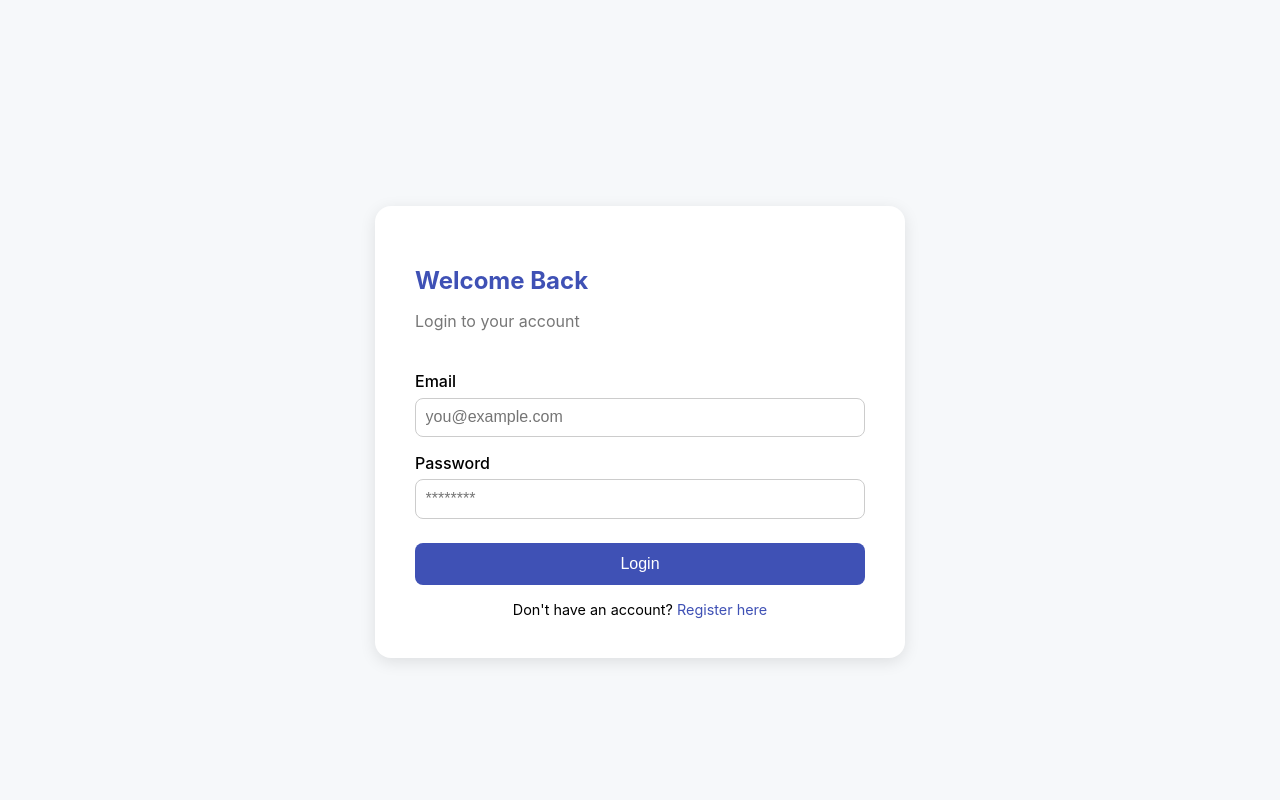
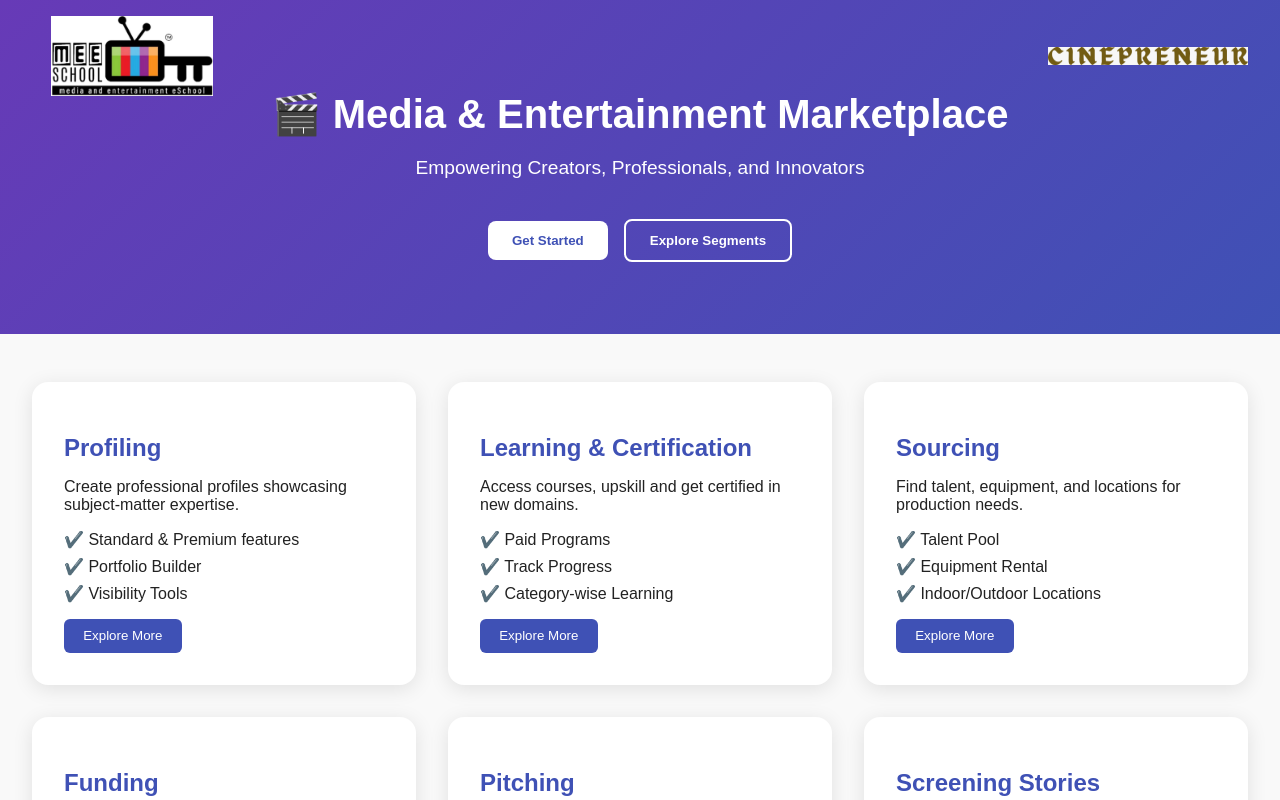
Before and after one commit to Pranay-Erra/MeProWeblite, a React (Create React App) app in the folder ui/: page / in a window 1280 px wide. Shown: the top 800 px of the page. Built offline with nearby package versions, Linux system fonts and the light colour scheme.

Commit message:
home page at the start

```diff
--- a/ui/src/App.js
+++ b/ui/src/App.js
@@ -14,8 +14,8 @@ function App() {
     <ToastContainer position="top-right" autoClose={3000} />
       <BrowserRouter>
         <Routes>
-            <Route path='/' element={<LoginPage/>}/>
-            <Route path='/home' element={<LandingPage/>}/>
+            <Route path='/login' element={<LoginPage/>}/>
+            <Route path='/' element={<LandingPage/>}/>
             {/* <Route path='/register' element={<RegistrationPage/>}/> */}
             <Route path='/pitch-upload' element={<PitchUploadPage/>}/>
         </Routes>
```
